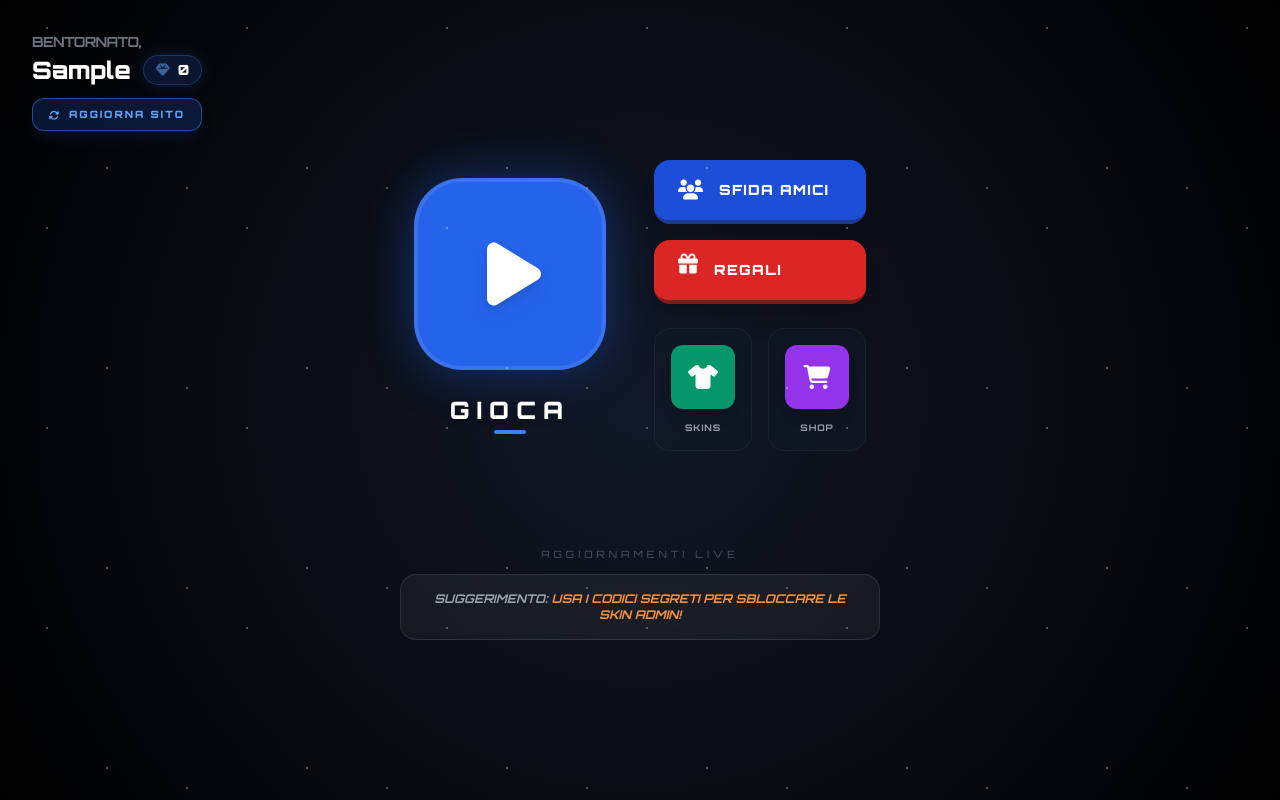
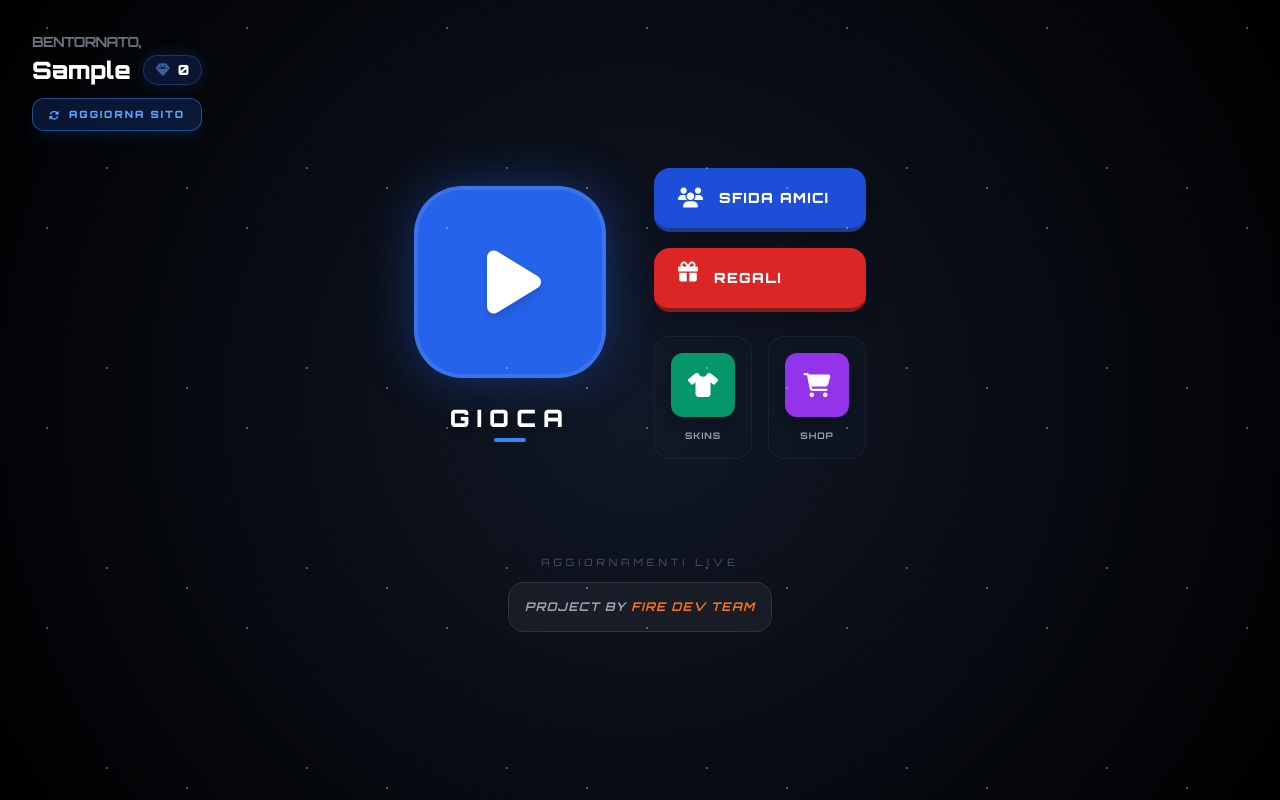
Before and after one commit to 4cvh6bgxj6-source/FIRE-DASH, a React (Vite) app: page / in a window 1280 px wide. Both pictures are taken after typing "Sample", "Sample123" into the empty fields and a click on the button "ACCEDI AL CLOUD". Built offline with nearby package versions, Linux system fonts and the light colour scheme.

Commit message:
feat: Display "FIRE DEV TEAM" branding
Replaces secret code hint with project branding on login and main menu screens to clearly attribute development.

```diff
--- a/components/LoginScreen.tsx
+++ b/components/LoginScreen.tsx
@@ -58,7 +58,7 @@ const LoginScreen: React.FC<Props> = ({ onLogin }) => {
                         placeholder="Inserisci codice..."
                         className="w-full bg-black/50 border border-gray-600 rounded-2xl px-5 py-4 text-white focus:outline-none focus:border-orange-500 transition-all font-mono"
                     />
-                    <p className="text-[8px] text-gray-500 mt-2 ml-1">Usa codici come "ADMIN" o "VIP" per sbloccare privilegi istantanei.</p>
+                    <p className="text-[9px] text-orange-500 mt-2 ml-1 font-black uppercase tracking-[0.2em]">PROJECT BY FIRE DEV TEAM</p>
                 </div>
 
                 <button
--- a/components/MainMenu.tsx
+++ b/components/MainMenu.tsx
@@ -111,8 +111,8 @@ const MainMenu: React.FC<Props> = ({ stats, onNavigate }) => {
             <div className="mt-12 md:mt-24 max-w-lg text-center px-4 hidden sm:block">
                 <div className="text-[10px] text-gray-600 uppercase mb-3 tracking-[0.4em]">Aggiornamenti Live</div>
                 <div className="bg-white/5 border border-white/10 p-4 rounded-2xl backdrop-blur-sm">
-                    <p className="text-gray-400 text-xs italic font-bold">
-                        SUGGERIMENTO: <span className="text-orange-400 uppercase">USA I CODICI SEGRETI PER SBLOCCARE LE SKIN ADMIN!</span>
+                    <p className="text-gray-400 text-xs italic font-bold uppercase tracking-widest">
+                        PROJECT BY <span className="text-orange-500">FIRE DEV TEAM</span>
                     </p>
                 </div>
             </div>
```
